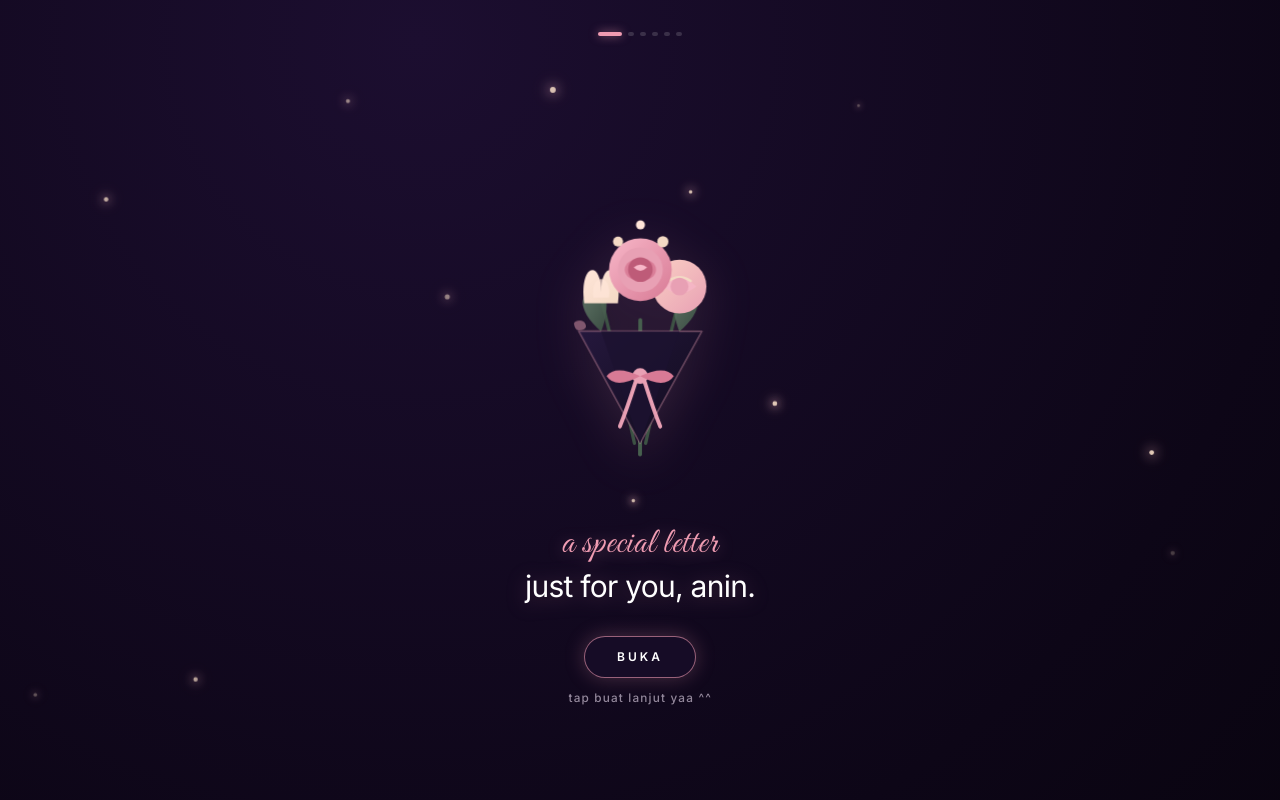
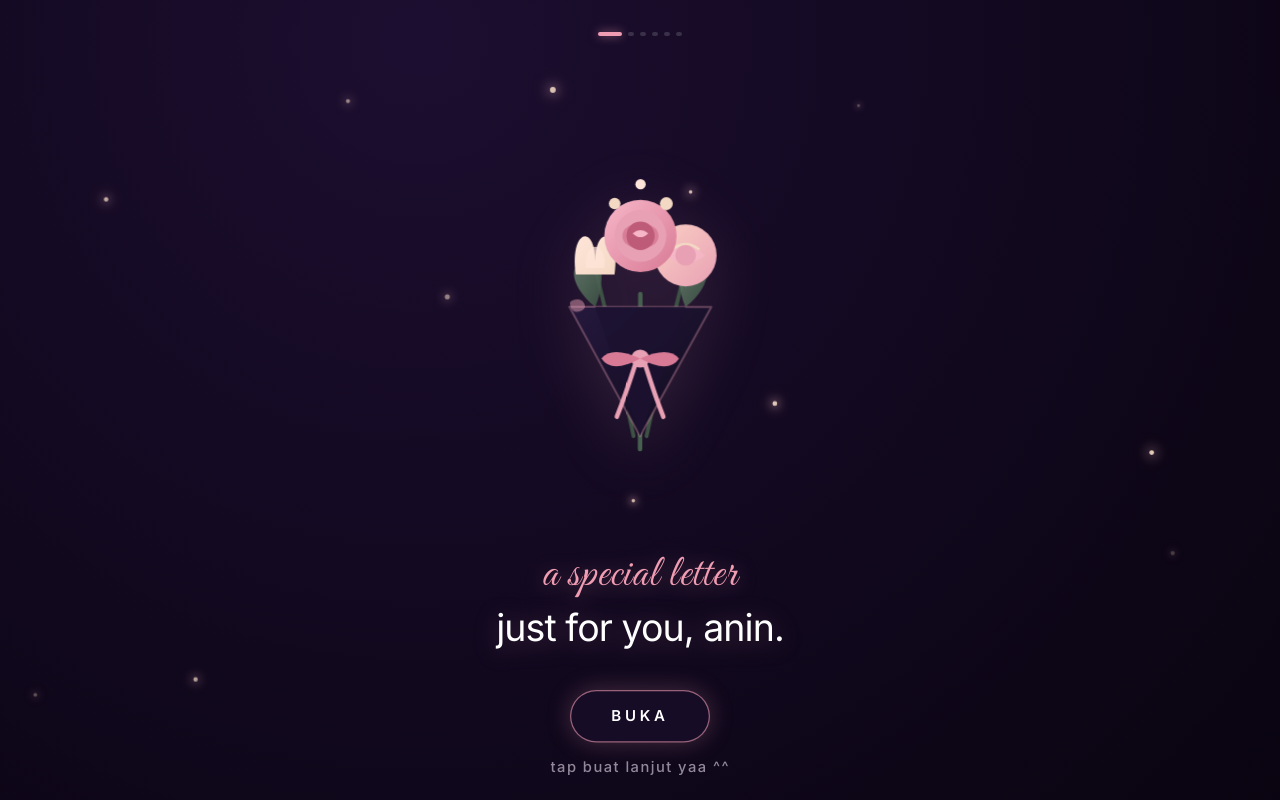
Before and after one commit to Affzy/for-anin, a Next.js app: page / in a window 1280 px wide. Built offline with nearby package versions, Linux system fonts and the light colour scheme; a web font is replaced by a local one.

Commit message:
fix: explicit bouquet pixel dimensions and desktop scale-125 scaling

```diff
--- a/components/JourneyApp.tsx
+++ b/components/JourneyApp.tsx
@@ -121,7 +121,7 @@ export default function JourneyApp() {
 
 
       {/* ── Konten Halaman dengan AnimatePresence (Mode: Wait) ───── */}
-      <div className="w-full max-w-md sm:max-w-lg md:max-w-xl mx-auto min-h-svh flex items-center justify-center relative z-10 pt-12 pb-8 px-4">
+      <div className="w-full max-w-[420px] sm:max-w-[480px] md:max-w-[520px] mx-auto min-h-svh flex items-center justify-center relative z-10 pt-10 pb-8 px-4 sm:scale-105 md:scale-115 lg:scale-125 transition-transform duration-300 origin-center">
         <AnimatePresence mode="wait">
           {currentPage === 1 && (
             <motion.div
--- a/components/shared/BouquetIllustration.tsx
+++ b/components/shared/BouquetIllustration.tsx
@@ -58,15 +58,15 @@ export default function BouquetIllustration({ isOpening = false }: { isOpening?:
 
   return (
     <div
-      className="relative w-56 h-68 sm:w-64 sm:h-76 md:w-72 md:h-84 select-none mx-auto flex items-center justify-center overflow-visible"
-      style={{ maxWidth: "320px", maxHeight: "380px", width: "100%" }}
+      className="relative w-[240px] h-[280px] sm:w-[270px] sm:h-[310px] select-none mx-auto flex items-center justify-center overflow-visible"
+      style={{ maxWidth: "280px", maxHeight: "320px", width: "100%" }}
     >
 
       {/* ── The bouquet SVG (hides when exploding) ─────────────────── */}
       <motion.svg
         viewBox="0 0 240 300"
         className="w-full h-full idle-sway drop-shadow-[0_10px_25px_rgba(232,160,180,0.15)]"
-        style={{ maxWidth: "320px", maxHeight: "380px" }}
+        style={{ width: "100%", height: "100%" }}
         fill="none"
         xmlns="http://www.w3.org/2000/svg"
         animate={
```
